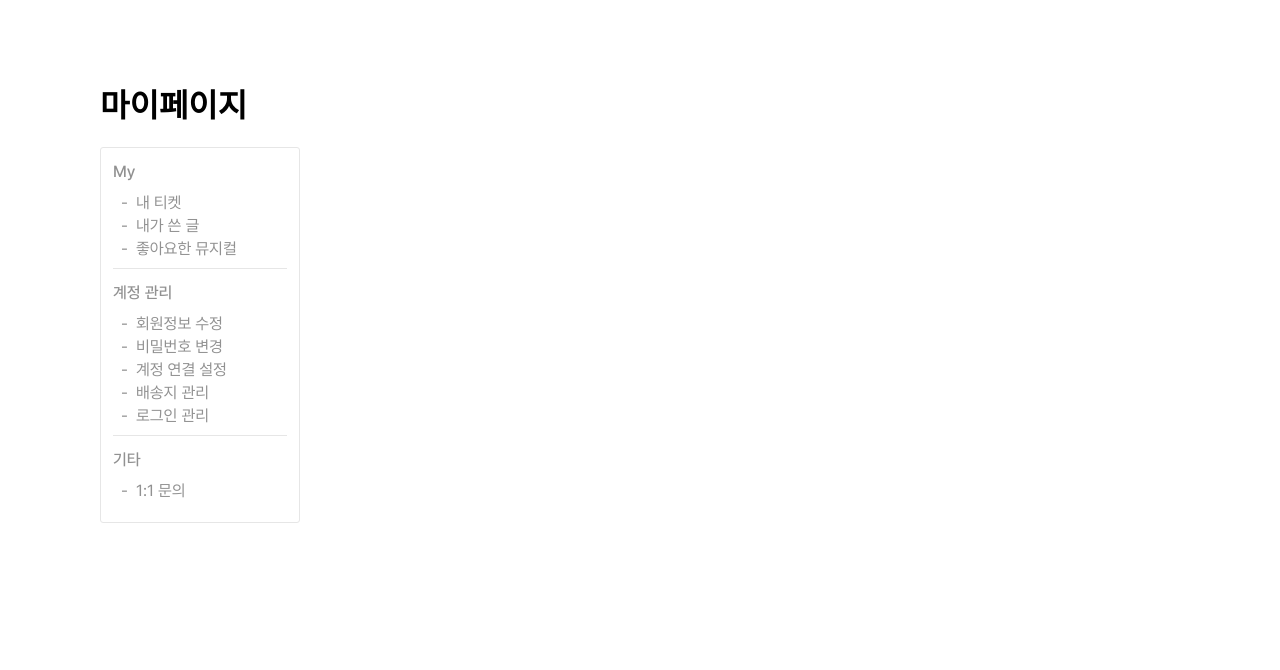
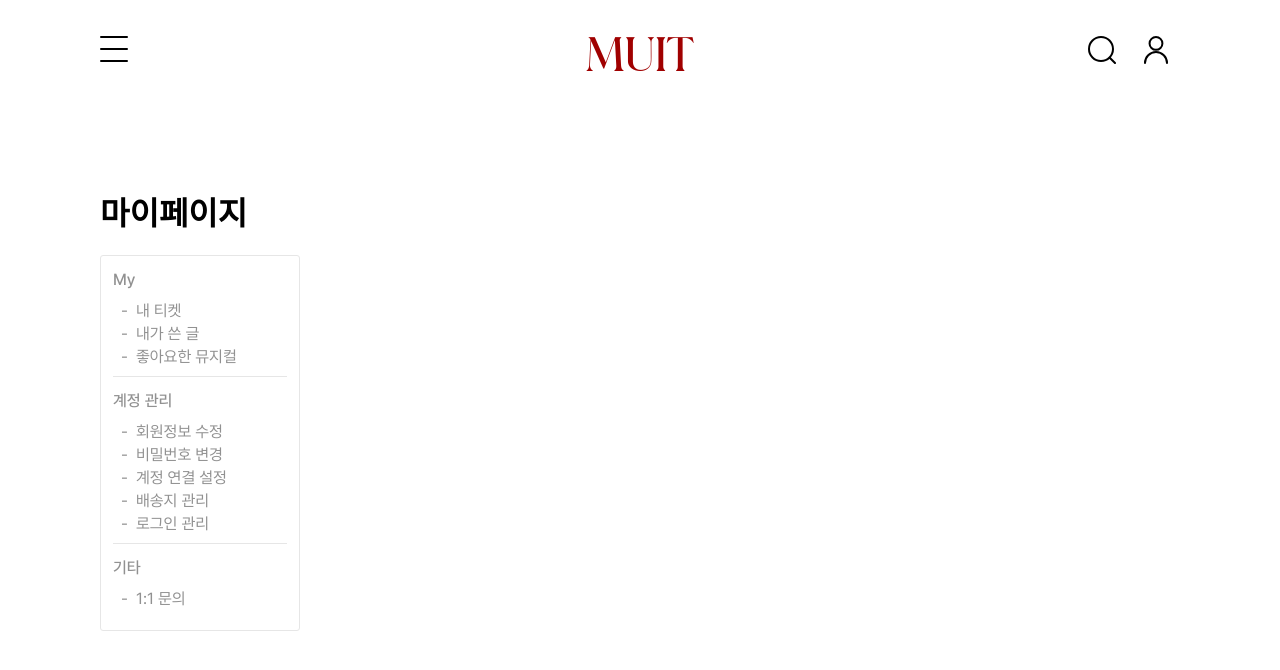
Before and after one commit to MUIT-UMC/Frontend, a React (Vite) app: page /mypage in a window 1280 px wide. Shown: the top 670 px of the page. Built offline with nearby package versions, Linux system fonts and the light colour scheme.

Commit message:
상단바(수정중)

```diff
--- a/src/components/Navbar.jsx
+++ b/src/components/Navbar.jsx
@@ -36,7 +36,8 @@ export default function Navbar() {
         location.pathname.startsWith("/group-buy/") ||
         location.pathname.startsWith("/event-check/") ||
         location.pathname.startsWith("/board/") ||
-        location.pathname.startsWith("/search")
+        location.pathname.startsWith("/search") ||
+        location.pathname.startsWith("/mypage")
       ) && <NavbarSidebar/>}
       {/* 상세페이지 상단바 */}
       {location.pathname.startsWith("/detail") && <NavbarDetail/>}
```
